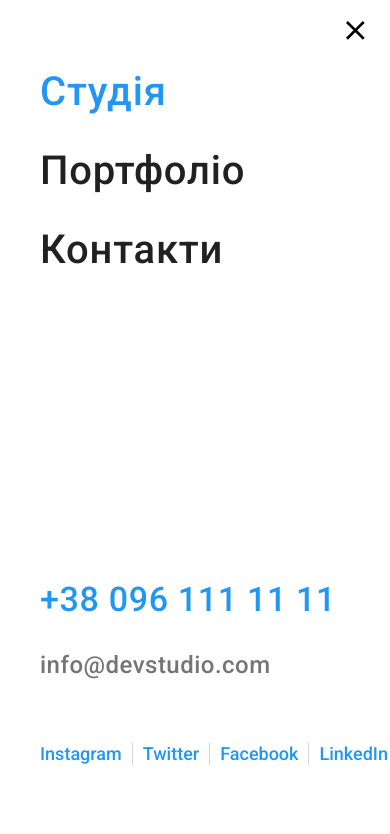
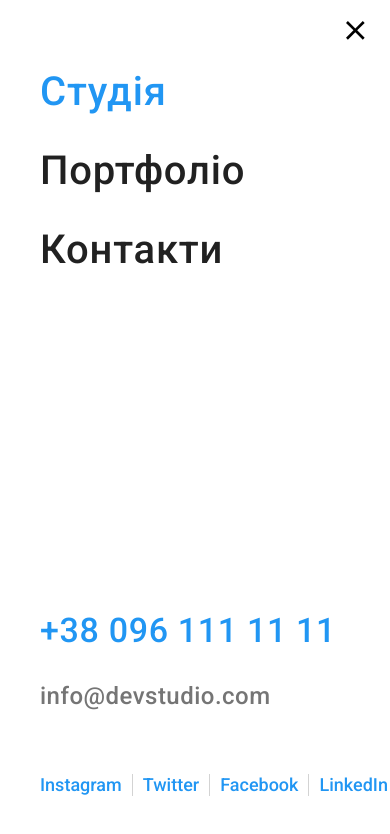
Before and after one commit to MyroshnychenkoDanylo/goit-markup-hw-08, a plain HTML site: page index.html in a window 390 px wide. Both pictures are taken after a click on the button 349 px from the left and 31 px from the top of the page. Shown: the top 834 px of the page. Drawn offline with nearby package versions, Linux system fonts and the light colour scheme.

Commit message:
fix a mobile menu

```diff
--- a/index.html
+++ b/index.html
@@ -83,7 +83,7 @@
             </li>
             <li class="site-nav__item"><a href="#" class="site-nav__link">Контакти</a></li>
           </ul>
-
+          <div>
             <ul class="site-info">
               <li class="site-info__item">
                 <a href="tel:+380961111111" class="site-info__link site-info__link--color"
@@ -95,11 +95,18 @@
               </li>
             </ul>
             <ul class="mobile-menu">
-            <li class="mobile-menu__item"><a href="#" class="mobile-menu__social">Instagram</a></li>
+              <li class="mobile-menu__item">
+                <a href="#" class="mobile-menu__social">Instagram</a>
+              </li>
               <li class="mobile-menu__item"><a href="#" class="mobile-menu__social">Twitter</a></li>
-            <li class="mobile-menu__item"><a href="#" class="mobile-menu__social">Facebook</a></li>
-            <li class="mobile-menu__item"><a href="#" class="mobile-menu__social">LinkedIn</a></li>
+              <li class="mobile-menu__item">
+                <a href="#" class="mobile-menu__social">Facebook</a>
+              </li>
+              <li class="mobile-menu__item">
+                <a href="#" class="mobile-menu__social">LinkedIn</a>
+              </li>
             </ul>
+          </div>
           <button type="button" class="menu-button js-close-menu">
             <svg width="40" height="40" aria-label="Перемикач мобільного меню">
               <use class="navigation__cross" href="./images/icons.svg#icon-menu_close"></use>
--- a/sass/components/header/_nav.scss
+++ b/sass/components/header/_nav.scss
@@ -42,11 +42,11 @@
 }
 
 .menu-container {
-  @media (min-width: 768px) {
+  @media screen and (min-width: 768px) {
     display: flex;
   }
 
-  @media (max-width: 767px) {
+  @media screen and (max-width: 767px) {
     display: none;
     position: fixed;
     top: 0;
@@ -80,7 +80,9 @@
 }
 
 .menu-container.is-open {
-  display: block;
+  display: flex;
+  flex-direction: column;
+  justify-content: space-between;
 }
 
 .menu-mobile {
--- a/sass/components/header/_site-info.scss
+++ b/sass/components/header/_site-info.scss
@@ -15,7 +15,6 @@
   }
 
   @media screen and (max-width: 767px) {
-    margin-top: 306px;
     margin-bottom: 64px;
     gap: 32px;
   }
```
Also changed, not shown: css/main.css, css/main.min.css, 2 other files. Lines whose indentation alone changed are shown as unchanged.
